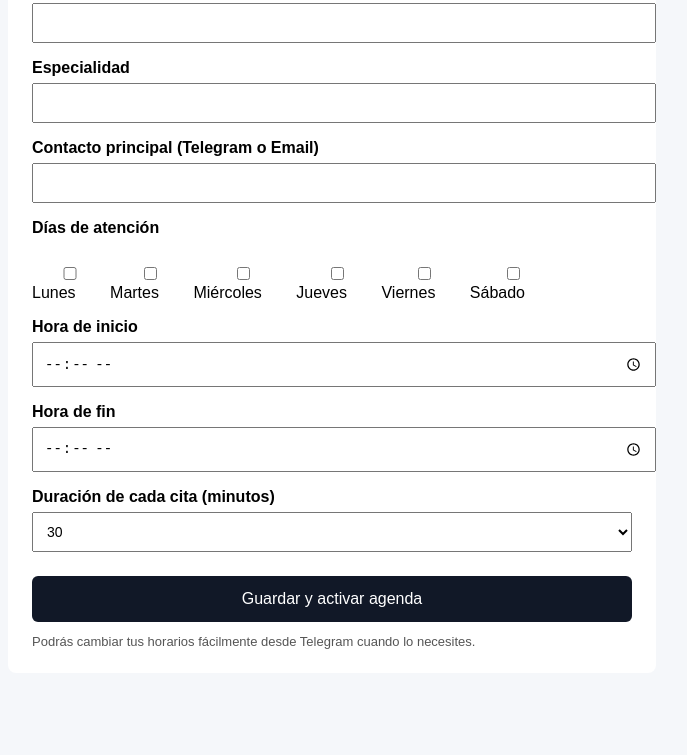
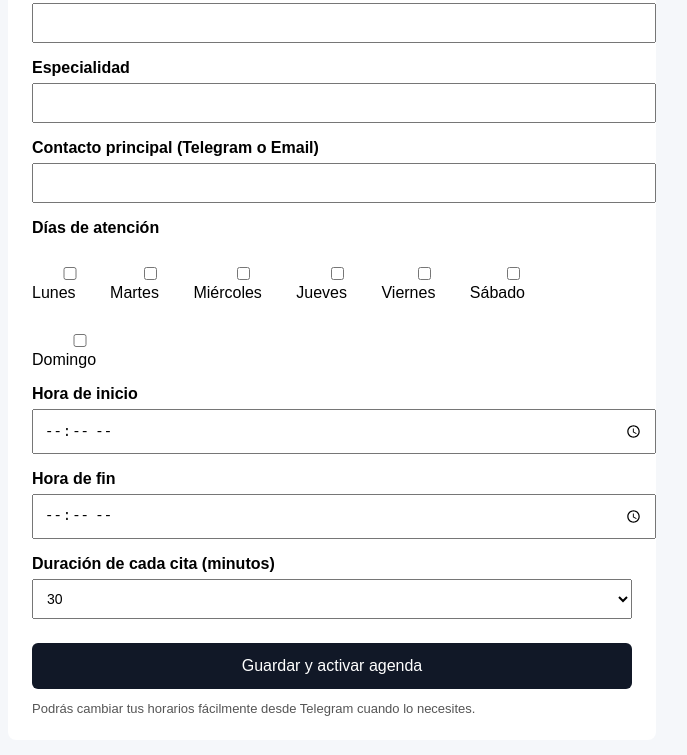
Before and after one commit to jrgarcia71/nocodia-agenda, a website: page index.html in a window 1280 px wide. Shown: the part 143-898 px from the top of the page, without its empty margins (308-995 px from the left). Before the commit the page ends 856 px from the top, so only its background shows below. Drawn offline with Linux system fonts and the light colour scheme.

Commit message:
Update index.html

```diff
--- a/index.html
+++ b/index.html
@@ -87,6 +87,8 @@
         <label><input type="checkbox" name="dias" value="jueves"> Jueves</label>
         <label><input type="checkbox" name="dias" value="viernes"> Viernes</label>
         <label><input type="checkbox" name="dias" value="sabado"> Sábado</label>
+        <label><input type="checkbox" name="dias" value="domingo"> Domingo</label>
+
       </div>
 
       <label>Hora de inicio</label>
```
